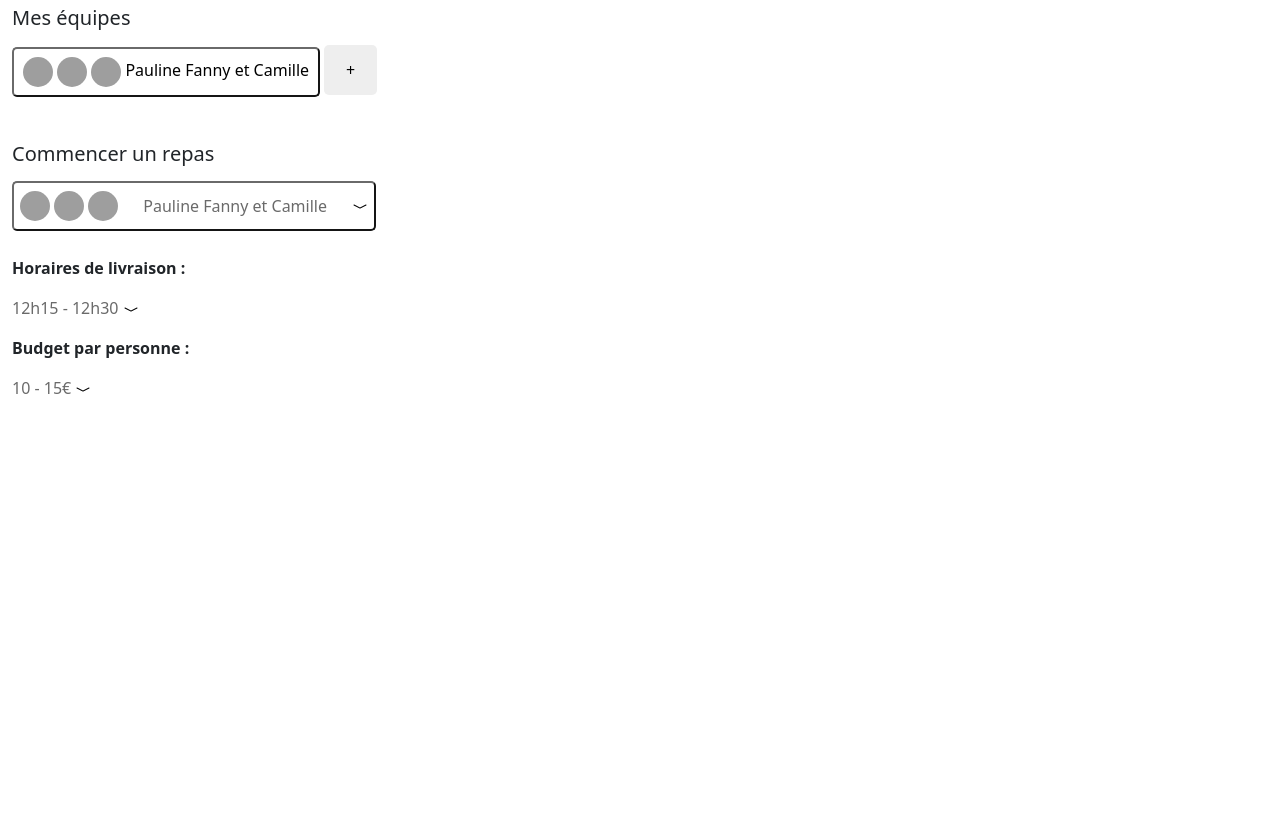
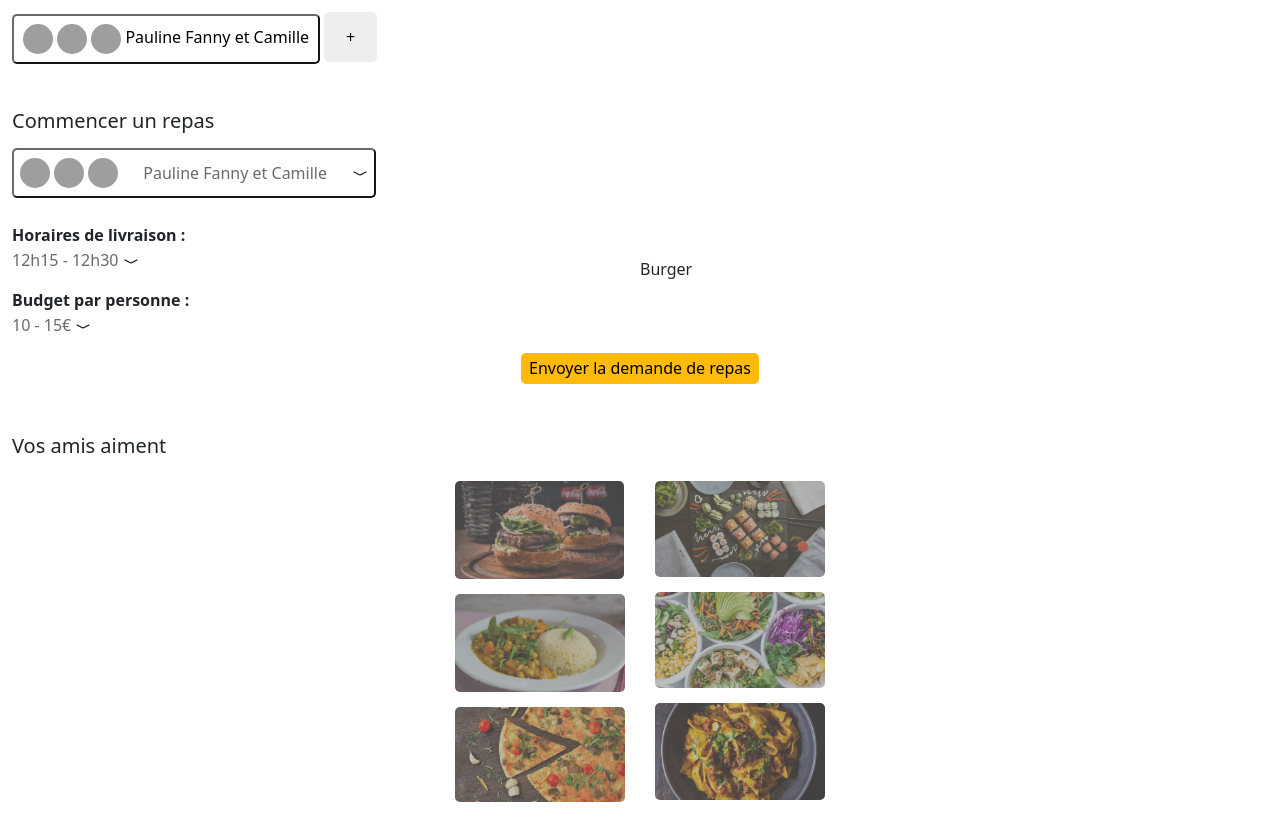
Before and after one commit to fannyvidal16/esdelivery, a plain HTML site: page index.html in a window 1280 px wide. Shown: the part 143-960 px from the top of the page. Before the commit the page ends 800 px from the top, so only its background shows below. Drawn offline with nearby package versions, Linux system fonts and the light colour scheme; grey boxes are pictures that could not be loaded.

Commit message:
Add files via upload

```diff
--- a/index.html
+++ b/index.html
@@ -50,6 +50,27 @@
             <img class ="chevron" src="./img/chevron-compact-down.svg" alt="">
         </p>
 
+    <div class="cta">
+        <button class="orange">
+            <p>Envoyer la demande de repas</p>
+        </button>
+    </div>
+
+<h5 class="title4">Vos amis aiment</h5>
+    <div class="tab">
+        <div class="tab1">
+            <img class ="grille" src="./img/burger1.jpg">
+            <p class="text-hover">Burger</p>
+            <img class ="grille" src="./img/couscous1.jpg">
+            <img class ="grille" src="./img/pizza1.jpg">
+        </div>
+        <div class="tab2">
+            <img class ="grille" src="./img/sushi1.jpg">
+            <img class ="grille" src="./img/salade1.jpg">
+            <img class ="grille" src="./img/pates1.jpg">
+        </div>
+    </div>
+
 
     </div>
 
--- a/style.css
+++ b/style.css
@@ -22,6 +22,7 @@
 
 .navbar{
    width: 100%;
+   height: 83px;
    display: flex;
    justify-content: space-between;
    padding-left: 16px;
@@ -82,4 +83,43 @@
 }
 .liste{
     color: #6A6A6A;
+    margin-top: -15px;
 }
+.cta{
+    display: flex;
+    justify-content: center;
+    margin-top: 15px;
+}
+.orange{
+    background-color: #FFBB0D;
+
+    border-color: transparent;
+    border-radius: 5px;
+}
+.orange p{
+    font-weight: 500;
+    display: flex;
+    margin-bottom: 1PX;
+}
+.grille{
+    max-width: 170px;
+    max-height: 98px;
+    display: flex;
+    flex-direction: column;
+    margin:15px ;
+    border-radius: 5px;
+   filter: contrast(0.5)
+}
+
+.text-hover{
+    position: absolute;
+    left: 50%;
+    top:50%;
+}
+.title4{
+    margin-top: 50px;
+}
+.tab{
+    display: flex;
+    justify-content: center;
+}
```
Also changed, not shown: img/burger1.jpg (added), img/couscous1.jpg (added), img/pates1.jpg (added), img/pizza1.jpg (added), img/salade1.jpg (added), img/sushi1.jpg (added).
